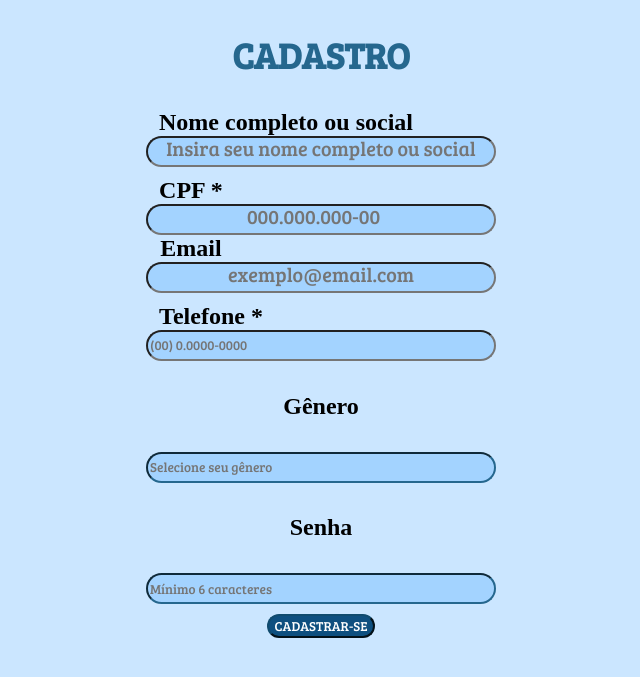
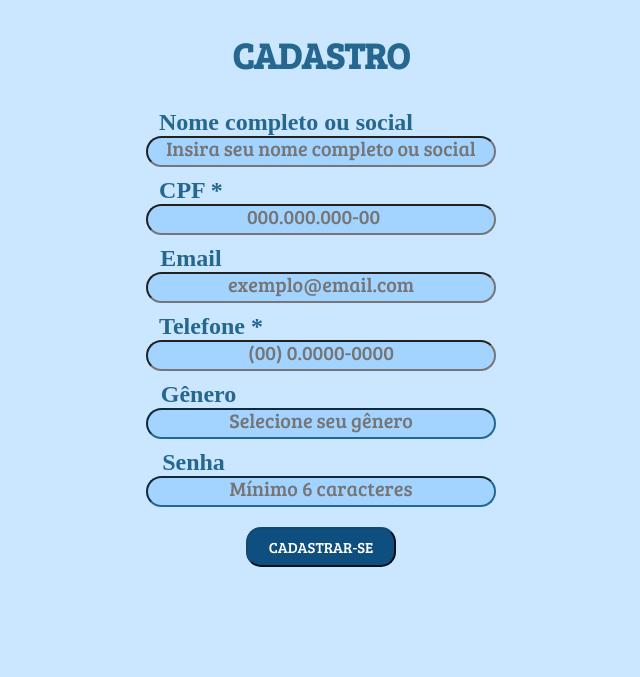
Before and after one commit to miqueias-eds/logica, a Node server app: page /index2 in a window 1280 px wide. Shown: the top 677 px of the page, without its empty margins (319-959 px from the left). Run offline with Node 20, Linux system fonts and the light colour scheme; some libraries are stand-ins or nearby versions.

Commit message:
24/11/26 19:19

```diff
--- a/api/views/index2.ejs
+++ b/api/views/index2.ejs
@@ -48,11 +48,13 @@
             height: 25px;
             background-color: #A3D3FF;
             border-color: #25678E, solid;
-            font-family: "Bree Serif", serif; }
+            font-family: "Bree Serif", serif;
+            margin-bottom: 10px; }
 
         .CpF::placeholder {
                 text-align: center;
-                font-size: 20px; }
+                font-size: 20px;
+                }
 
          .EmAil {
             border-radius: 30px;
@@ -74,7 +76,11 @@
             background-color: #A3D3FF;
             border-color: #25678E, solid;
             font-family: "Bree Serif", serif;
-            }
+            margin-bottom: 10px; }
+
+            .telf::placeholder {
+                text-align: center;
+                font-size: 20px; }
 
             .gen {
                 border-radius: 30px;
@@ -83,7 +89,11 @@
             background-color: #A3D3FF;
             border-color: #25678E;
             font-family: "Bree Serif", serif;
-            }
+            margin-bottom: 10px;}
+
+            .gen::placeholder {
+                text-align: center;
+                font-size: 20px; }
 
             .sen {
                 border-radius: 30px;
@@ -92,7 +102,11 @@
             background-color: #A3D3FF;
             border-color: #25678E;
             font-family: "Bree Serif", serif;
-            }
+            margin-bottom: 10px;}
+
+            .sen::placeholder {
+                text-align: center;
+                font-size: 20px; }
 
             .botaocadastrese {
                 background: #0E4F7F;
@@ -101,27 +115,40 @@
                 color: white;
                 font-family: "Bree Serif", serif;
                 margin-top: 10px;
+                width: 150px;
+                height: 40px;
+                font-size: 15px;
             }
 
             .ncos{
                 margin: 0;
                 margin-right: 70px;
-            }
+            color: #25678E;}
 
             .cpftitle{
                 margin: 0;
                 margin-right: 260px;
-            }
+            color: #25678E;}
 
             .emailtitle{
                 margin: 0;
                 margin-right: 260px;
-            }
+            color: #25678E;}
 
             .teltitle{
                 margin: 0;
                 margin-right: 220px;
-            }
+            color: #25678E;}
+
+            .gentitle{
+                margin: 0;
+                margin-right: 245px;
+            color: #25678E;}
+
+            .senhatitle{
+                margin: 0;
+                margin-right: 255px;
+            color: #25678E;}
 
     </style>
 </head>
@@ -138,9 +165,9 @@
         <input class="EmAil" type="email" placeholder="exemplo@email.com" name="email">
         <h4 class="teltitle">Telefone *</h4>
         <input class="telf" type="tel" placeholder="(00) 0.0000-0000" name="telefone">
-        <h4>Gênero</h4>
+        <h4 class="gentitle">Gênero</h4>
         <input class="gen" type="text" placeholder="Selecione seu gênero" name="genero">
-        <h4>Senha</h4>
+        <h4 class="senhatitle">Senha</h4>
         <input class="sen" type="password" placeholder="Mínimo 6 caracteres" name="senha">
 
 
```
Also changed, not shown: api/server2.js (+7 -0 lines), api/views/edit2.ejs (+6 -6 lines).
